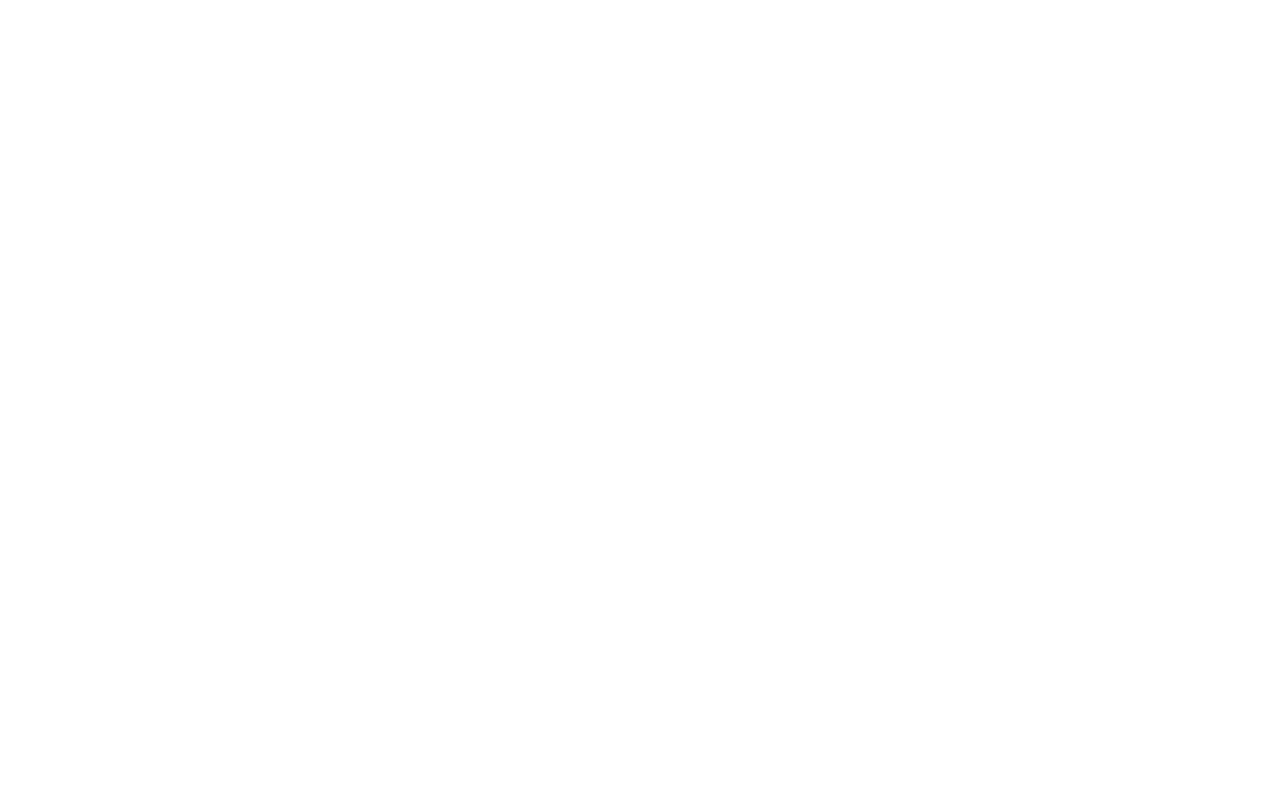
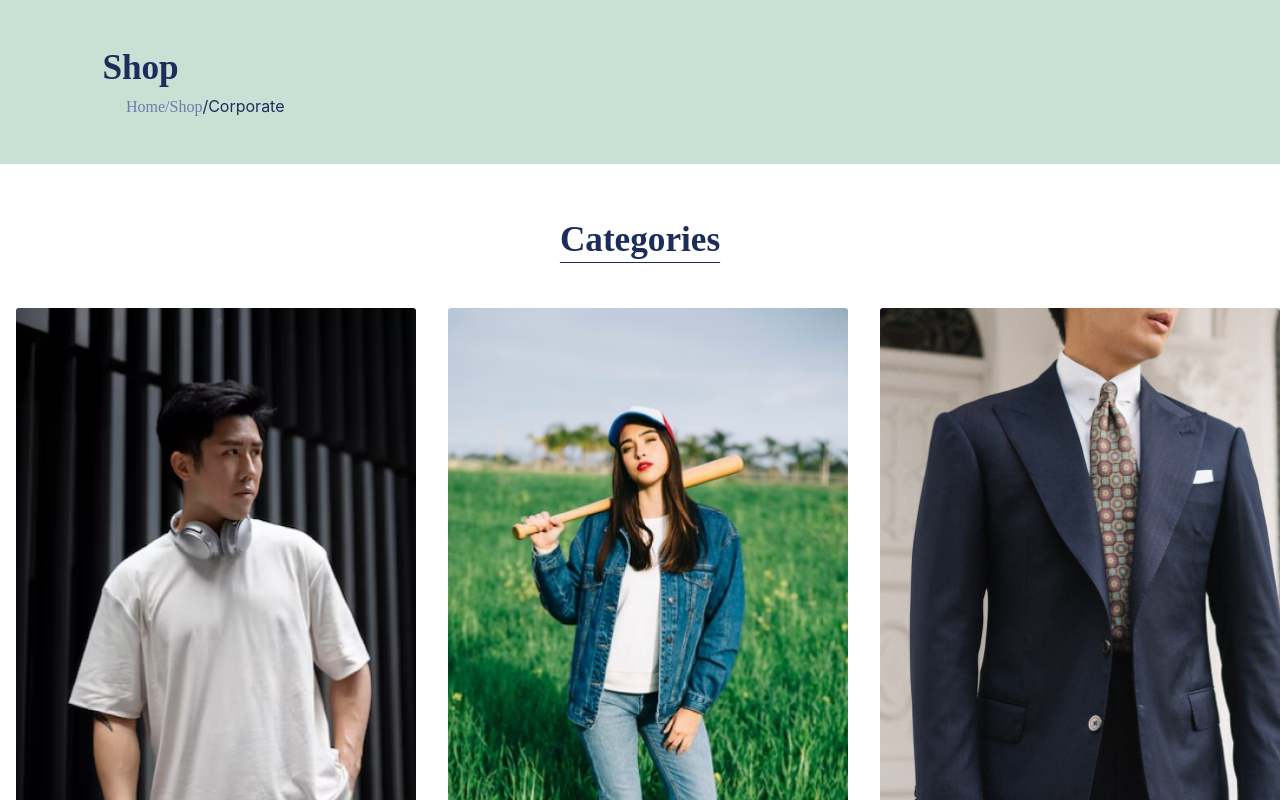
Before and after one commit to DediSepteo/WebApp-Tailor, a React (Create React App) app in the folder cha-project/: page /Corporate in a window 1280 px wide. Before the commit this address had no page. Shown: the top 800 px of the page. Built offline with nearby package versions, Linux system fonts and the light colour scheme; a web font is replaced by a local one.

Commit message:
Change URL logic and link page to Home.js buttons

```diff
--- a/cha-project/src/App.js
+++ b/cha-project/src/App.js
@@ -4,6 +4,7 @@ import { BrowserRouter as Router, Route, Routes, useLocation } from 'react-route
 import Header from './components/Header';
 import Footer from './components/Footer'
 import NavBar from './components/NavBar';
+import ScrollTop from './components/ScrollTop';
 import LandingPage from './pages/LandingPage';
 import About from './pages/About';
 import { Home } from './pages/Home';
@@ -18,6 +19,7 @@ const AppContent = () => {
     return (
         <>
             {(location.pathname === '/' ? <Header /> : null)}
+            <ScrollTop />
             <Routes>
                 <Route path="/" element={<LandingPage />} />
                 <Route path="/Home" element={<Home />} />
@@ -25,7 +27,8 @@ const AppContent = () => {
                 <Route path="/About" element={<About />} />
                 <Route path="/Login" element={<Login />} />
                 <Route path="/Register" element={<Register />} />
-                <Route path="/Category" element={<Category />} />
+                <Route path="/Corporate" element={<Category type="Corporate" />} />
+                <Route path="/Government" element={<Category type="Government" />} />
             </Routes>
             {/* {!(location.pathname === '/Login' || location.pathname === '/Register') && <Footer />} */}
         </>
--- /dev/null
+++ b/cha-project/src/components/ScrollTop.js
@@ -0,0 +1,14 @@
+import { useEffect } from 'react';
+import { useLocation } from 'react-router-dom';
+
+const ScrollTop = () => {
+    const { pathname } = useLocation();
+
+    useEffect(() => {
+        window.scrollTo(0, 0);
+    }, [pathname]);
+
+    return null;
+};
+
+export default ScrollTop;
--- a/cha-project/src/pages/Category.js
+++ b/cha-project/src/pages/Category.js
@@ -1,4 +1,4 @@
-import React, { useState } from 'react';
+import React from 'react';
 import { Link } from 'react-router-dom';
 import NavBar from "../components/NavBar";
 import Footer from "../components/Footer";
@@ -82,9 +82,8 @@ const categories = [
     },
 ];
 
-export const Category = () => {
-    const [selectedType] = useState('Corporate');  // Hard-coded to 'Corporate' for now, can change according to the type chosen (Corporate/Government)
-    const filteredType = categories.filter(category => category.type === selectedType);
+export const Category = ({ type }) => {
+    const filteredCategories = categories.filter(category => category.type === type);
 
     return (
         <main>
@@ -93,12 +92,12 @@ export const Category = () => {
                 <div className="navLinks">
                     <Link to="/Home" className="directoryLink">Home</Link>
                     <Link to="" className="directoryLink">/Shop</Link>
-                    <Link to="" className="currentLink">/{selectedType}</Link>
+                    <Link to="" className="currentLink">/{type}</Link>
                 </div>
             </div>
             <p className="pageTitle">Categories</p>
             <div className="categoriesContainer">
-                {filteredType.map((category, index) => (
+                {filteredCategories.map((category, index) => (
                     <div key={index} className="categoryItem">
                         <Link to={category.link}>
                             <p className="categoryName">{category.name}</p>
--- a/cha-project/src/pages/Home.js
+++ b/cha-project/src/pages/Home.js
@@ -1,11 +1,11 @@
 import styles from "../styles/Home.module.css"; // Import the CSS Module
+import { Link } from "react-router-dom";
 import NavBar from "../components/NavBar";
 import Footer from "../components/Footer";
 
 export const Home = () => {
     return (
         <main className={styles.main}>
-            <NavBar />
             <div className={styles.banner}>
                 <div className={styles.introBG} />
                 <div className={styles.intro}>
@@ -47,8 +47,8 @@ export const Home = () => {
                     Find what you need - handmade custom for you
                 </p>
                 <div className={styles.fabBtn}>
-                    <button className={styles.fabricationButton}>Shop Corporate</button>
-                    <button className={styles.fabricationButton}>Shop Government</button>
+                    <Link to="/Corporate" className={styles.fabricationButton}>Shop Corporate</Link>
+                    <Link to="/Government" className={styles.fabricationButton}>Shop Government</Link>
                 </div>
             </div>
             <Footer />
--- a/cha-project/src/styles/Home.module.css
+++ b/cha-project/src/styles/Home.module.css
@@ -142,6 +142,7 @@
     padding: 0.9em 3em;
     border: none;
     text-align: center;
+    text-decoration: none;
 }
 
 /*
```
